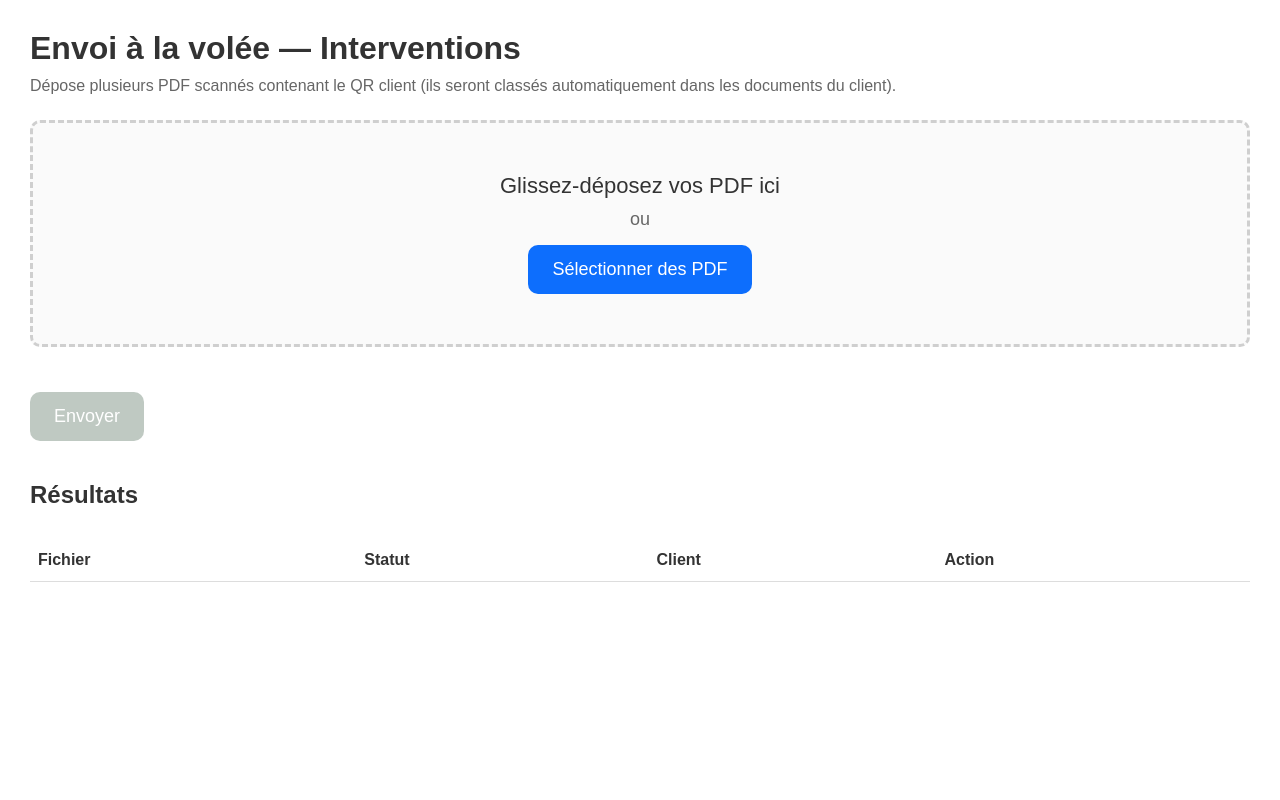
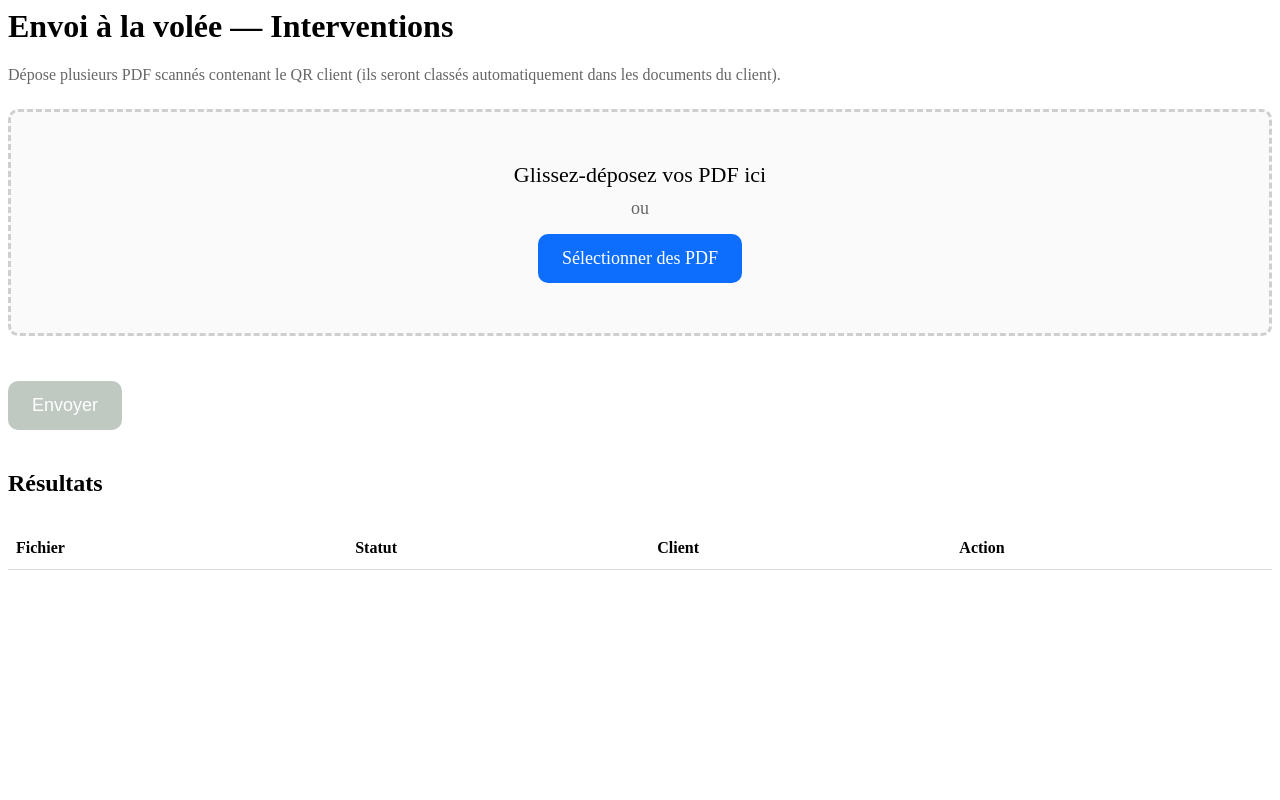
Before and after one commit to gaulois/AHCbackoffice, a Flask app: page /quick_ingest in a window 1280 px wide. Run offline with Flask 2, Linux system fonts and the light colour scheme; lists and menus that the app fills with data are empty; parts of the project's set-up code (start-up, migrations or seed data) failed here and were passed over.

Commit message:
Refactor client routes and fix quick ingest dashboard loading

```diff
--- a/templates/quick_ingest.html
+++ b/templates/quick_ingest.html
@@ -1,25 +1,4 @@
-<!doctype html>
-<html lang="fr">
-<head>
-    <meta charset="utf-8">
-    <title>Envoi à la volée — Interventions</title>
-    <meta name="viewport" content="width=device-width, initial-scale=1">
 <style>
-        body {
-            font-family: Arial, sans-serif;
-            margin: 30px;
-            color: #333;
-        }
-
-        h1 {
-            margin-bottom: 10px;
-        }
-
-        .subtitle {
-            color: #666;
-            margin-bottom: 25px;
-        }
-
     .dropzone {
         border: 3px dashed #cfcfcf;
         border-radius: 10px;
@@ -75,18 +54,6 @@
         border-radius: 6px;
     }
 
-        table {
-            width: 100%;
-            border-collapse: collapse;
-            margin-top: 30px;
-        }
-
-        th, td {
-            border-bottom: 1px solid #ddd;
-            text-align: left;
-            padding: 12px 8px;
-        }
-
     .badge-ok {
         color: white;
         background: #28a745;
@@ -108,11 +75,9 @@
         border-radius: 6px;
     }
 </style>
-</head>
-<body>
 
 <h1>Envoi à la volée — Interventions</h1>
-    <div class="subtitle">
+<div class="subtitle" style="color: #666; margin-bottom: 25px;">
     Dépose plusieurs PDF scannés contenant le QR client (ils seront classés automatiquement dans les documents du client).
 </div>
 
@@ -131,13 +96,13 @@
 <button id="sendBtn" class="send-btn" disabled>Envoyer</button>
 
 <h2 style="margin-top: 40px;">Résultats</h2>
-    <table>
+<table style="width: 100%; border-collapse: collapse; margin-top: 30px;">
     <thead>
         <tr>
-                <th>Fichier</th>
-                <th>Statut</th>
-                <th>Client</th>
-                <th>Action</th>
+            <th style="border-bottom: 1px solid #ddd; text-align: left; padding: 12px 8px;">Fichier</th>
+            <th style="border-bottom: 1px solid #ddd; text-align: left; padding: 12px 8px;">Statut</th>
+            <th style="border-bottom: 1px solid #ddd; text-align: left; padding: 12px 8px;">Client</th>
+            <th style="border-bottom: 1px solid #ddd; text-align: left; padding: 12px 8px;">Action</th>
         </tr>
     </thead>
     <tbody id="results"></tbody>
@@ -247,10 +212,10 @@
                 }
 
                 tr.innerHTML = `
-                        <td>${item.file || ''}</td>
-                        <td>${badge}</td>
-                        <td>${item.clientId || ''}</td>
-                        <td>${item.message || ''}</td>
+                    <td style="border-bottom: 1px solid #ddd; padding: 12px 8px;">${item.file || ''}</td>
+                    <td style="border-bottom: 1px solid #ddd; padding: 12px 8px;">${badge}</td>
+                    <td style="border-bottom: 1px solid #ddd; padding: 12px 8px;">${item.clientId || ''}</td>
+                    <td style="border-bottom: 1px solid #ddd; padding: 12px 8px;">${item.message || ''}</td>
                 `;
                 results.appendChild(tr);
             });
@@ -266,6 +231,3 @@
         }
     });
 </script>
-
-</body>
-</html>
--- a/templates/welcome.html
+++ b/templates/welcome.html
@@ -35,7 +35,7 @@
                             <a href="#" class="nav-link" onclick="loadContent('{{ url_for('clients.client_list') }}')">Voir la liste des clients</a>
                         </li>
                         <li class="nav-item">
-  <a class="nav-link" href="{{ url_for('ingest.quick_ingest') }}">📥 Envoi à la volée (Interventions)</a>
+  <a href="#" class="nav-link" onclick="loadContent('{{ url_for('ingest.quick_ingest') }}')">📥 Envoi à la volée (Interventions)</a>
 </li>
                         <li class="nav-item">
                             <a href="#" class="nav-link" onclick="clearContent()">Retour à l'accueil</a>
```
Lines whose indentation alone changed are shown as unchanged.
